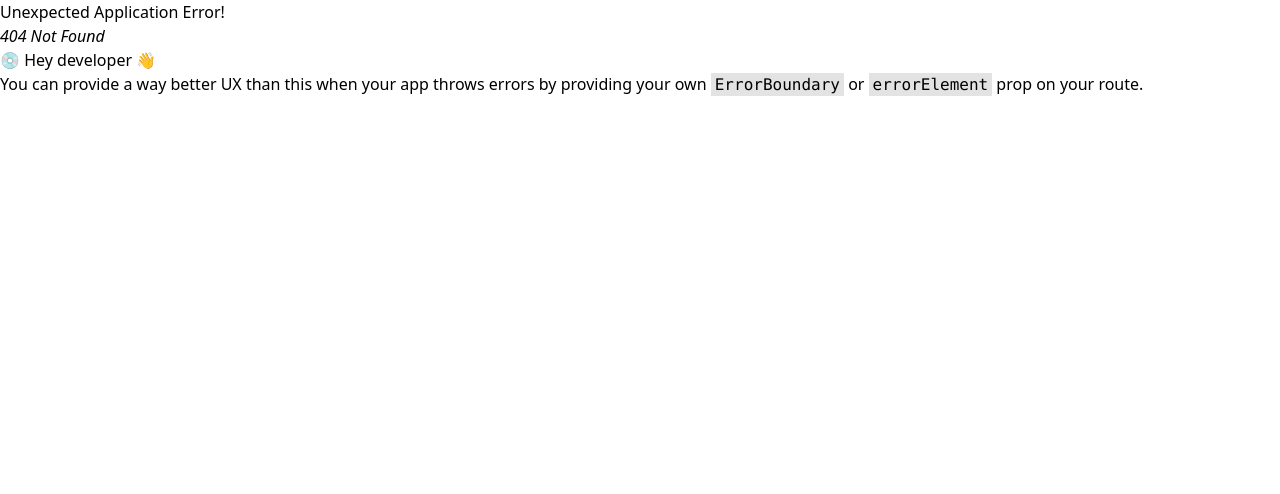
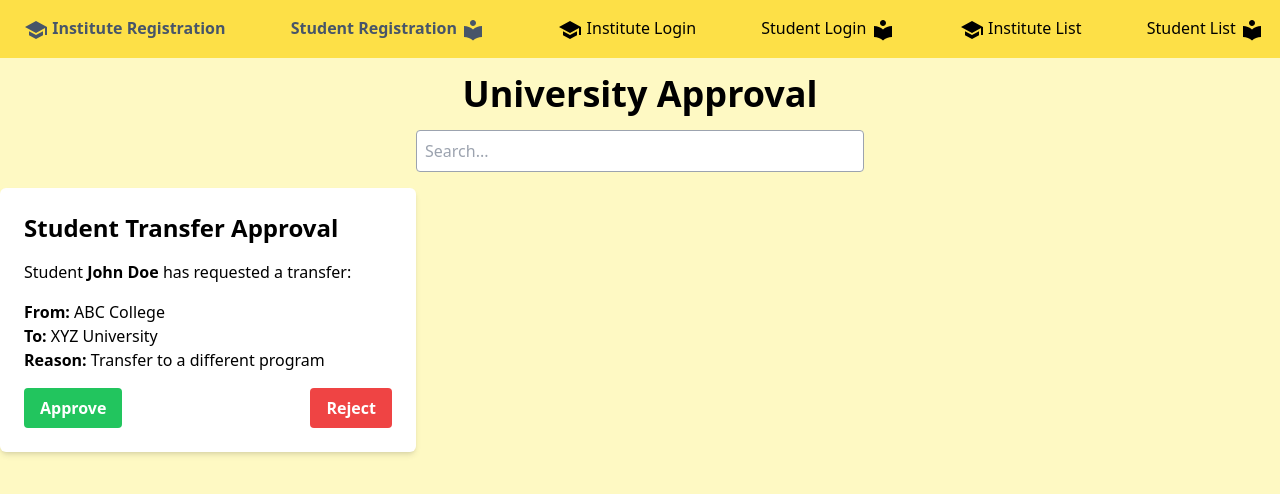
Before and after one commit to Tejas-Dhurgude/credit-transfer-frontend, a React (Create React App) app in the folder frontend/: page /university in a window 1280 px wide. Before the commit this address had no page. Shown: the top 494 px of the page. Built offline with nearby package versions, Linux system fonts and the light colour scheme.

Commit message:
NAD and University Portal Added

```diff
--- /dev/null
+++ b/frontend/src/Pages/Nad.js
@@ -0,0 +1,89 @@
+import React, { useState } from 'react';
+import { Navbar } from '../components';
+
+const Nad = () => {
+    const [search, setSearch] = useState('');
+    const transferRequests = [
+        {
+            sender: 'John Doe',
+            recipient: 'Jane Smith',
+            amount: '1000',
+            description: 'Expense reimbursement',
+        },
+        {
+            sender: 'Roy Smith',
+            recipient: 'Jane Smith',
+            amount: '64',
+            description: 'Credit Transfer',
+        }
+    ];
+
+    const handleApprove = () => {
+        alert('Transfer Approved');
+    };
+
+    return (
+        <div className='bg-yellow-100 min-h-screen'>
+            <Navbar />
+            <h1 className="text-4xl font-bold text-center m-4">NAD Portal</h1>
+
+            <div className="text-center mb-4">
+                <input
+                    type="text"
+                    placeholder="Search..."
+                    value={search}
+                    onChange={(e) => setSearch(e.target.value)}
+                    className="w-full max-w-md p-2 border rounded border-gray-400"
+                />
+            </div>
+
+            <div className="grid grid-cols-1 gap-3 md:grid-cols-2 lg:grid-cols-3">
+                {transferRequests
+                    .filter((request) =>
+                        request.sender.toLowerCase().includes(search.toLowerCase())
+                    )
+                    .map((request, index) => (
+                        <div
+                            key={index}
+                            className="w-full max-w-md p-6 bg-white rounded-md shadow-md"
+                        >
+                            <h1 className="text-2xl font-semibold mb-4">Transfer Approval</h1>
+
+                            <div className="mb-4">
+                                <p>
+                                    You have received a transfer request from{' '}
+                                    <span className="font-semibold">{request.sender}</span>:
+                                </p>
+                            </div>
+
+                            <div className="mb-4">
+                                <p>
+                                    <strong>Recipient:</strong> {request.recipient}
+                                </p>
+                                <p>
+                                    <strong>Credit Amount:</strong> {request.amount}
+                                </p>
+                                <p>
+                                    <strong>Description:</strong> {request.description}
+                                </p>
+                            </div>
+
+                            <div className="flex justify-between">
+                                <button
+                                    className="bg-green-500 hover:bg-green-600 text-white font-semibold py-2 px-4 rounded"
+                                    onClick={handleApprove}
+                                >
+                                    Approve
+                                </button>
+                                <button className="bg-red-500 hover-bg-red-600 text-white font-semibold py-2 px-4 rounded">
+                                    Reject
+                                </button>
+                            </div>
+                        </div>
+                    ))}
+            </div>
+        </div>
+    );
+};
+
+export default Nad;
--- /dev/null
+++ b/frontend/src/Pages/University.js
@@ -0,0 +1,83 @@
+import React, { useState } from 'react';
+import { Navbar } from '../components';
+
+const University = () => {
+    const [search, setSearch] = useState('');
+    const transferRequests = [
+        {
+            studentName: 'John Doe',
+            previousUniversity: 'ABC College',
+            newUniversity: 'XYZ University',
+            reason: 'Transfer to a different program',
+        },
+    ]
+
+
+    const handleApprove = () => {
+        alert('Transfer Approved');
+    };
+
+    return (
+        <div className='bg-yellow-100 min-h-screen'>
+            <Navbar />
+            <h1 className="text-4xl font-bold text-center m-4">University Approval</h1>
+
+            <div className="text-center mb-4">
+                <input
+                    type="text"
+                    placeholder="Search..."
+                    value={search}
+                    onChange={(e) => setSearch(e.target.value)}
+                    className="w-full max-w-md p-2 border rounded border-gray-400"
+                />
+            </div>
+
+            <div className="grid grid-cols-1 gap-4 md:grid-cols-2 lg:grid-cols-3">
+                {transferRequests
+                    .filter((request) =>
+                        request.studentName.toLowerCase().includes(search.toLowerCase())
+                    )
+                    .map((request, index) => (
+                        <div
+                            key={index}
+                            className="w-full max-w-md p-6 bg-white rounded-md shadow-md"
+                        >
+                            <h1 className="text-2xl font-semibold mb-4">Student Transfer Approval</h1>
+
+                            <div className="mb-4">
+                                <p>
+                                    Student <span className="font-semibold">{request.studentName}</span> has requested a transfer:
+                                </p>
+                            </div>
+
+                            <div className="mb-4">
+                                <p>
+                                    <strong>From:</strong> {request.previousUniversity}
+                                </p>
+                                <p>
+                                    <strong>To:</strong> {request.newUniversity}
+                                </p>
+                                <p>
+                                    <strong>Reason:</strong> {request.reason}
+                                </p>
+                            </div>
+
+                            <div className="flex justify-between">
+                                <button
+                                    className="bg-green-500 hover:bg-green-600 text-white font-semibold py-2 px-4 rounded"
+                                    onClick={handleApprove}
+                                >
+                                    Approve
+                                </button>
+                                <button className="bg-red-500 hover-bg-red-600 text-white font-semibold py-2 px-4 rounded">
+                                    Reject
+                                </button>
+                            </div>
+                        </div>
+                    ))}
+            </div>
+        </div>
+    );
+}
+
+export default University;
```
Also changed, not shown: frontend/src/App.js (+22 -12 lines).
